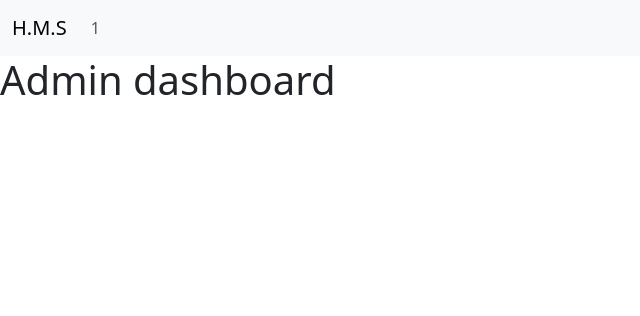
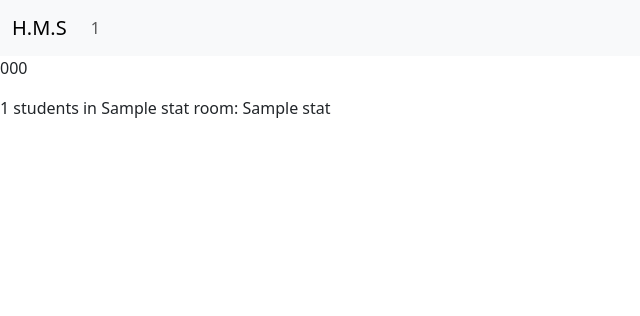
Before and after one commit to myCSEprojects/hostel-management-system, a Flask app: template templates/admin_dashboard.html in a window 1280 px wide. Shown: the top 316 px of the page, without its empty margins (0-640 px from the left). Run offline with Flask 2, Linux system fonts and the light colour scheme; the template is opened without the code that fills it: most values are stand-ins (such as "Sample title", 1, 10 or a date in 2020); some libraries are stand-ins or nearby versions.

Commit message:
Add admin dashboard

```diff
--- a/app.py
+++ b/app.py
@@ -19,6 +19,14 @@ app.config["MYSQL_DB"] = "hostelmng"
 
 mysql = MySQL(app)
 
+# Mapping for room types
+room_types = {
+    "single": 1,
+    "double": 2,
+    "triple": 3,
+}
+
+
 # Defining the pages to support
 pages = {
     "home" : "/home"
@@ -26,6 +34,7 @@ pages = {
 
 admin_pages = {
     "logout": "/admin/logout",
+    "dashboard": "/admin/dashboard",
 }
 
 resident_pages = {
@@ -44,13 +53,14 @@ def resident_page(page_name = None):
     if page_name not in ['login', 'dashboard', 'logout']:
         return redirect('/resident/login')
 
+    cur = mysql.connection.cursor()
+
     if (page_name == 'login'):
         if (request.method == 'GET'):
-            return render_template('resident_login.html', pages = pages, error=None)
+            return render_template('resident_login.html', pages = pages, error='')
         else:
             id = request.form['ID']
             password = request.form['password']
-            cur = mysql.connection.cursor()
             cur.execute("SELECT key_ FROM users WHERE id = %s;", (id,))
             actual_key = cur.fetchone()
             if actual_key == None:
@@ -79,9 +89,11 @@ def admin_page(page_name = None):
     if page_name not in ['login', 'dashboard', 'logout']:
         return redirect('/admin/login')
 
+    cur = mysql.connection.cursor()
+
     if (page_name == 'login'):
         if (request.method == 'GET'):
-            return render_template('admin_login.html', pages = pages, error=None)
+            return render_template('admin_login.html', pages = pages, error='')
         else:
             id = request.form['ID']
             password = request.form['password']
@@ -94,7 +106,22 @@ def admin_page(page_name = None):
                 return render_template('admin_login.html', pages = pages, error="Invalid Username or Password")
     elif (page_name == 'dashboard'):
         if ('logged_in' in session and "name" in session and session['logged_in'] == True and session['name'] == 'admin'):
-            return render_template('admin_dashboard.html', pages = admin_pages)
+            cur.execute(""" SELECT hostel_name, occupied, room_type, COUNT(hostel_name)
+                        FROM ROOM
+                        where room_type = "triple" or room_type = "single" or room_type = "double"
+                        GROUP BY occupied, room_type, hostel_name
+                        ORDER BY hostel_name;""")
+            stats = cur.fetchall()
+            stats_dict = {}
+            for i, j, k, l in stats:
+                if j == room_types[k]:
+                    continue
+                if i not in stats_dict:
+                    stats_dict[i] = [(j,k,l)]
+                else:
+                    stats_dict[i].append((j,k,l))
+            app.logger.info(stats_dict)
+            return render_template('admin_dashboard.html', pages = admin_pages, stats = stats_dict)
         else:
             return redirect('/admin/login')
     elif (page_name == 'logout'):
@@ -102,6 +129,8 @@ def admin_page(page_name = None):
         session.pop('id', None)
         session.pop('name', None)
         return redirect('/')
+
+
 # Running the app
 if __name__ == '__main__':
     app.run(debug=True)
--- a/templates/admin_dashboard.html
+++ b/templates/admin_dashboard.html
@@ -4,5 +4,13 @@
 {% endblock %}
 {% block body %}
     <!-- Code for the admin page goes here -->
-    <h1>Admin dashboard</h1>
+    <!-- vacancies + 0 in 1 + 1 in 2 + 0 in 2 + 1 in 3 + 0 in 3 + 2 in 3 -->
+    {% for hostel in stats: %}
+    <div>
+        <p>{{hostel}}</p>
+        {% for stat in stats[hostel]: %}
+            <p>{{stat[0]}} students in {{stat[1]}} room: {{stat[2]}}</p>
+        {% endfor %}
+    </div>
+    {% endfor %}
 {% endblock %}
```
Also changed, not shown: users.sql (deleted, +0 -8 lines).
